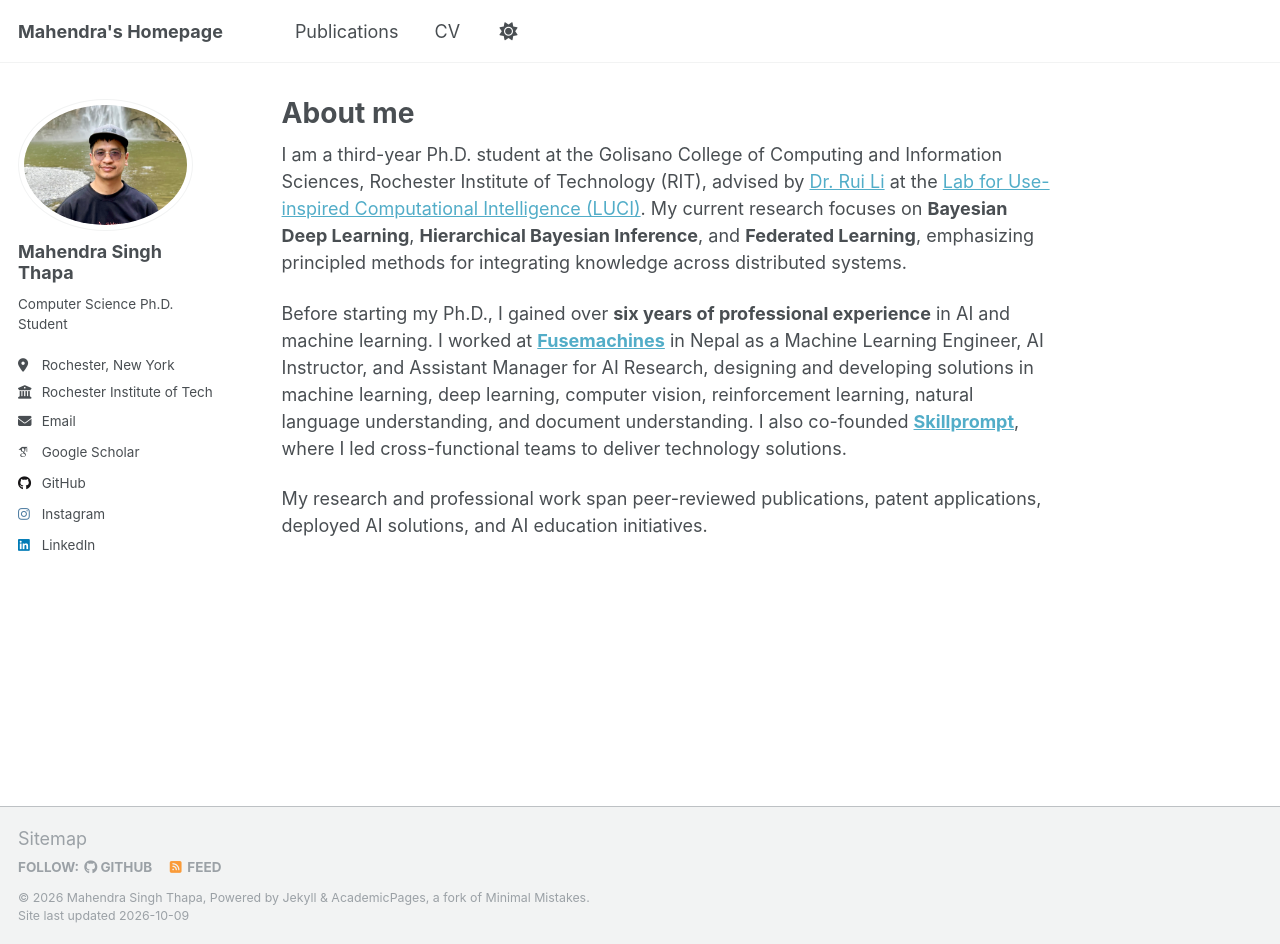
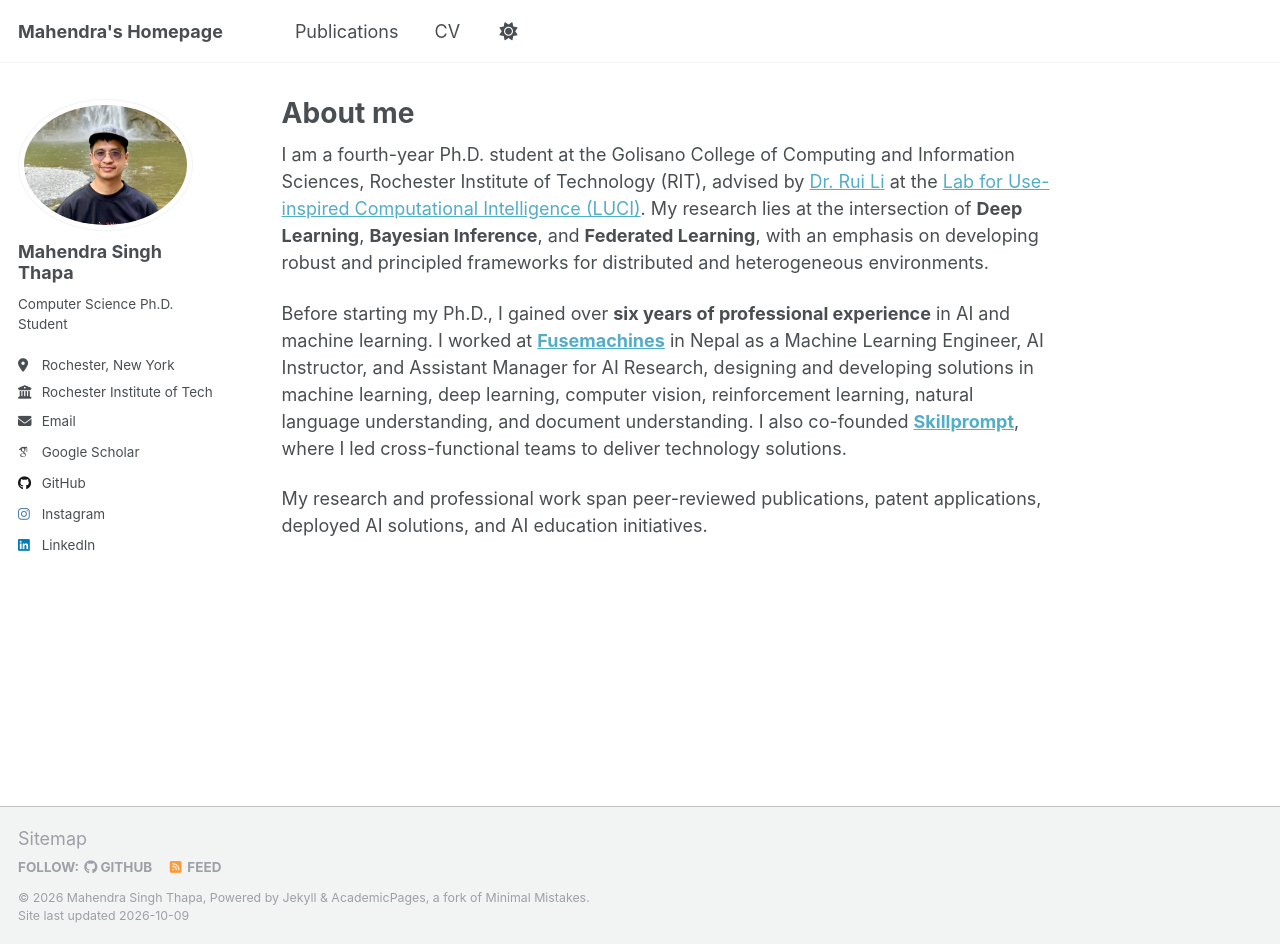
Before and after one commit to mahendrathapa/mahendrathapa.github.io, a Jekyll site: the page built from _pages/about.md, in a window 1280 px wide and 944 px high. Built offline with Jekyll 4.4.1, drawn with Linux system fonts in a browser that asks for light colours; some web fonts are replaced.

Commit message:
Update about me

```diff
--- a/_pages/about.md
+++ b/_pages/about.md
@@ -7,7 +7,7 @@ redirect_from:
   - /about.html
 ---
 
-I am a third-year Ph.D. student at the Golisano College of Computing and Information Sciences, Rochester Institute of Technology (RIT), advised by [Dr. Rui Li](https://ruililuci.com//) at the [Lab for Use-inspired Computational Intelligence (LUCI)](https://ruililuci.com//). My current research focuses on **Bayesian Deep Learning**, **Hierarchical Bayesian Inference**, and **Federated Learning**, emphasizing principled methods for integrating knowledge across distributed systems.
+I am a fourth-year Ph.D. student at the Golisano College of Computing and Information Sciences, Rochester Institute of Technology (RIT), advised by [Dr. Rui Li](https://ruililuci.com//) at the [Lab for Use-inspired Computational Intelligence (LUCI)](https://ruililuci.com//). My research lies at the intersection of **Deep Learning**, **Bayesian Inference**, and **Federated Learning**, with an emphasis on developing robust and principled frameworks for distributed and heterogeneous environments.
 
 Before starting my Ph.D., I gained over **six years of professional experience** in AI and machine learning. I worked at [**Fusemachines**](https://fusemachines.com/) in Nepal as a Machine Learning Engineer, AI Instructor, and Assistant Manager for AI Research, designing and developing solutions in machine learning, deep learning, computer vision, reinforcement learning, natural language understanding, and document understanding. I also co-founded [**Skillprompt**](https://www.skillprompt.com/), where I led cross-functional teams to deliver technology solutions.
 
```
